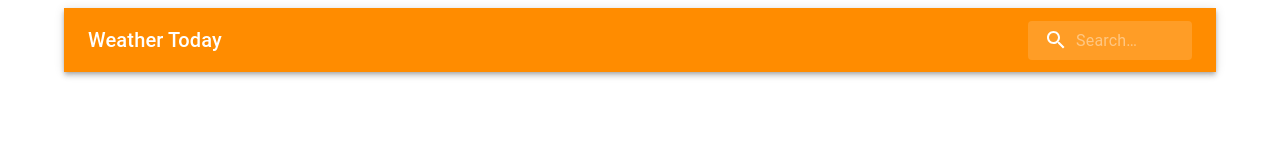
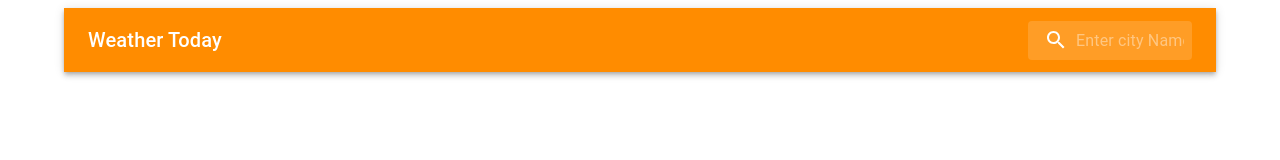
Before and after one commit to Samad-11/weatherApp, a React (Create React App) app: page / in a window 1280 px wide. Shown: the top 160 px of the page. Built offline with nearby package versions, Linux system fonts and the light colour scheme; no server answers.

Commit message:
Update SearchInput.jsx

```diff
--- a/src/components/SearchInput.jsx
+++ b/src/components/SearchInput.jsx
@@ -79,7 +79,7 @@ export default function SearchInput({ setQuery }) {
                 <SearchIcon />
               </SearchIconWrapper>
               <StyledInputBase
-                placeholder="Search…"
+                placeholder="Enter city Name…"
                 inputProps={{ "aria-label": "search" }}
                 value={searchQuery}
                 onChange={(e) => setSearchQuery(e.target.value)}
```
